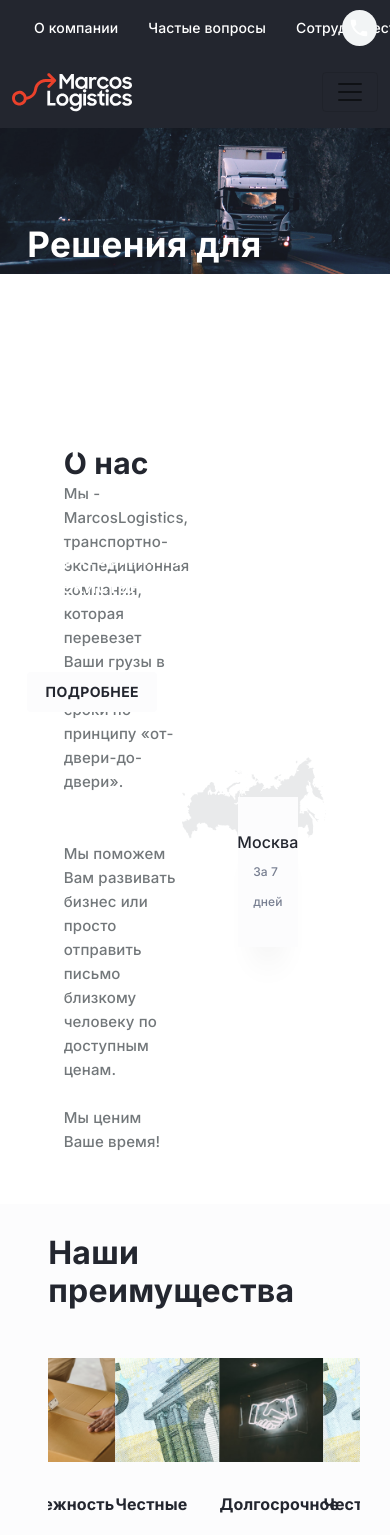
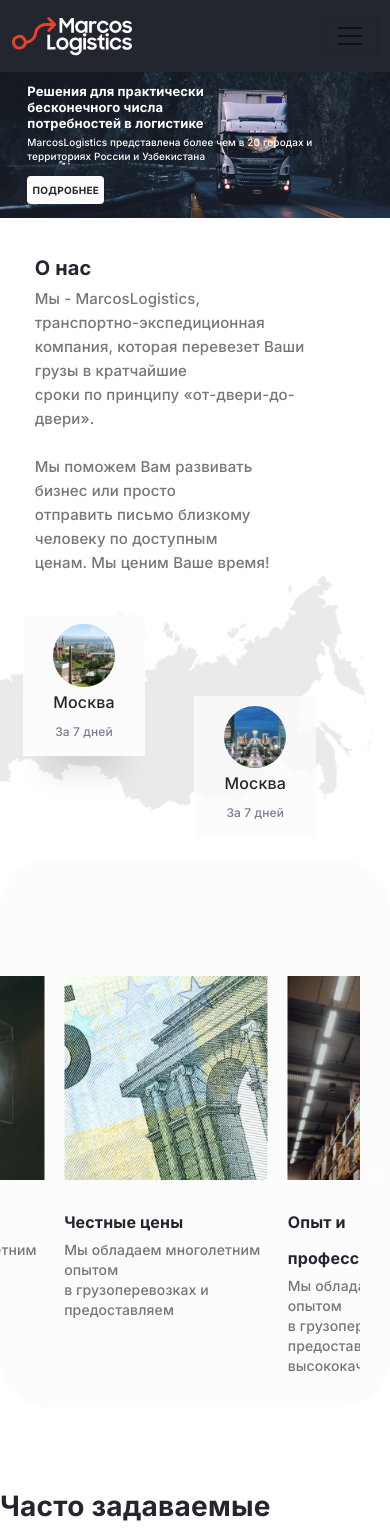
Before and after one commit to marufjon2001/marcoslogistik, a React (Create React App) app: page / in a window 390 px wide. Shown: the top 1535 px of the page. Built offline with nearby package versions, Linux system fonts and the light colour scheme.

Commit message:
rsponsiv

```diff
--- a/src/Component/Home/Home.jsx
+++ b/src/Component/Home/Home.jsx
@@ -134,10 +134,10 @@ const Home = () => {
      <Navbar/>
     <Box sx={{ backgroundColor: "#FFFFFF" }}>
       {/* tanck img */}
-      <Box width={"100%"} height={"100%"} position={"relative"}>
+      <Box  width={"100%"} height={"100%"} position={"relative"}>
         <Box sx={{ display: "flex", justifyContent: "center" }}>
           <Box position={"absolute"} width={"86%"} mt={12}>
-            <Typography className="xs:text-2xl ss:text-3xl"
+            <Typography className="text"
               style={{
                 fontFamily: "Inter",
                 fontWeight: "700",
@@ -150,7 +150,7 @@ const Home = () => {
               потребностей в логистике
             </Typography>
             <br />
-            <Typography
+            <Typography className="text_1"
               style={{
                 fontFamily: "Inter",
                 fontWeight: "400",
@@ -165,7 +165,7 @@ const Home = () => {
             <br />
             <br />
             <br />
-            <Button
+            <Button className="button"
               style={{
                 fontFamily: "Inter",
                 fontWeight: "700",
@@ -185,19 +185,19 @@ const Home = () => {
         </Box>
         <img  style={{ width: "100%", height: "100%" }} src={tranck} alt="" />
       </Box>
-      <Box display={"flex"} justifyContent={"center"} mt={15}>
-        <Box
+      <Box className="Map" display={"flex"} justifyContent={"center"} mt={15}>
+        <Box className="onas_box"
           sx={{
+            width: '95%',
             backgroundColor: "#FFFFFF",
             display: "flex",
             justifyContent: "center",
             alignItems: "center",
             padding: "50px",
           }}
-          width={"93%"}
         >
-          <Box width={"45%"}>
-            <Typography
+          <Box className="onastext" width={"45%"}>
+            <Typography className="onass"
               variant="h6"
               style={{
                 fontFamily: "Inter",
@@ -224,7 +224,6 @@ const Home = () => {
               «от-двери-до-двери».
             </Typography>
             <br />
-            <br />
             <Typography
               style={{
                 fontFamily: "Inter",
@@ -236,12 +235,11 @@ const Home = () => {
               }}
             >
               Мы поможем Вам развивать бизнес или просто <br /> отправить письмо
-              близкому человеку по доступным <br /> ценам. <br />
-              <br />
+              близкому человеку по доступным <br /> ценам.
               Мы ценим Ваше время!
             </Typography>
           </Box>
-          <Box width={"61%"} position={"relative"}>
+          <Box className="xarita_box" width={"61%"} position={"relative"}>
             <Box
               mt={5}
               ml={7}
@@ -255,7 +253,7 @@ const Home = () => {
                 position: "absolute",
               }}
             >
-              <img src={moskva} alt="" />
+              <img  src={moskva} alt="" />
               <Typography
                 style={{
                   fontFamily: "Inter",
@@ -282,7 +280,7 @@ const Home = () => {
             <Box
               ml={39}
               mt={25}
-              className="Москва"
+              className="Москва_xarita"
               sx={{
                 display: "flex",
                 justifyContent: "center",
@@ -290,9 +288,12 @@ const Home = () => {
                 flexDirection: "column",
                 padding: "30px",
                 position: "absolute",
+                backgroundColor: '#FCFCFDD4',
+                width:"30%",
+
               }}
             >
-              <img src={moskva1} alt="" />
+              <img style={{borderRadius: '50px'}} className="imglar" src={moskva1} alt="" />
               <Typography
                 style={{
                   fontFamily: "Inter",
@@ -316,16 +317,17 @@ const Home = () => {
                 За 7 дней
               </Typography>
             </Box>
-            <img width={"100%"} height={"400px"} src={xarita} alt="" />
+            <img className="xarita" width={"100%"} height={"400px"} src={xarita} alt="" />
           </Box>
         </Box>
       </Box>
       <Box>
         <App />
       </Box>
+
       <Box mt={10} display={"flex"} justifyContent={"center"}>
         <Box>
-          <Typography
+          <Typography className="Часто"
             style={{
               fontFamily: "Inter",
               fontWeight: "700",
@@ -340,8 +342,8 @@ const Home = () => {
           <br />
           <br />
           {otpravka.map((item, index) => (
-            <Box onClick={() => menuitem(item)} sx={{ float: "left" }} ml={5}>
-              <Typography
+            <Box className="otpravka"  onClick={() => menuitem(item)} sx={{ float: "left" }} ml={5}>
+              <Typography className="otpravkabuton"
                 style={
                   item.active
                     ? {
@@ -379,6 +381,7 @@ const Home = () => {
           ))}
         </Box>
       </Box>
+
        {/*------------------------ collapse----------------------------- */}
       <Box sx={{ display: "flex", justifyContent: "center" }} mt={10}>
         <Box sx={{ width: "50%",}}>
@@ -437,6 +440,7 @@ const Home = () => {
         <br /><br />
         </Box>
       </Box>
+
       {/*----------------------------- Carusel ------------------------------*/}
       <Box sx={{width: '100%',position: 'relative'}}>
 
@@ -482,6 +486,7 @@ const Home = () => {
             </Box>
           </Box>
         </Box>
+
       <Carousel autoplay>
     <Box>
       <img style={{width: '100%',height: '680px'}} src={img1} alt="" />
--- a/src/Component/Home/Swiper/App.jsx
+++ b/src/Component/Home/Swiper/App.jsx
@@ -1,17 +1,18 @@
 import React, { Component } from "react";
+import { Typography } from "@mui/material";
 import Slider from "react-slick";
 import img from "../../images/Kasb/img.png";
 import img2 from "../../images/Kasb/img2.png";
 import img3 from "../../images/Kasb/img3.png";
 import img4 from "../../images/Kasb/img4.png";
-import { Typography } from "@mui/material";
+import "./main.css"
 
 export default class AutoPlay extends Component {
   render() {
     const settings = {
       dots: true,
       infinite: true,
-      slidesToShow: 3,
+      slidesToShow: 4,
       slidesToScroll: 1,
       autoplay: true,
       speed: 1500,
@@ -19,13 +20,13 @@ export default class AutoPlay extends Component {
       cssEase: "linear",
     };
     return (
-      <div
+      <div className="imglar"
         style={{ display: "flex", justifyContent: "end", overflow: "hidden",backgroundColor: '#FCFCFD',padding: '30px' }}
       >
-        <div style={{ width: "94.5%",flexWrap: 'wrap' }}>
-          <Typography style={{fontFamily: 'Inter',fontWeight: '700',fontSize: '32px',lineHeight: '38px',color: '#23262F',}}>Наши преимущества</Typography>
+        <div className="caruseljs" style={{ width: "94.5%",flexWrap: 'wrap' }}>
+          <Typography className="swipperr" style={{fontFamily: 'Inter',fontWeight: '700',fontSize: '32px',lineHeight: '38px',color: '#23262F',}}>Наши преимущества</Typography>
           <br /><br />
-          <Slider {...settings}>
+          <Slider  {...settings}>
             <div>
               <img src={img} alt="" />
               <br />
@@ -65,7 +66,7 @@ export default class AutoPlay extends Component {
                   color: "#23262F",
                 }}
               >
-               Надежность и безопасность
+               Надежность
               </Typography>
               <Typography
                 style={{
@@ -119,7 +120,7 @@ export default class AutoPlay extends Component {
                   color: "#23262F",
                 }}
               >
-               Долгосрочное партнерство
+               Долгосрочное
               </Typography>
               <Typography
                 style={{
--- /dev/null
+++ b/src/Component/Home/Swiper/main.css
@@ -0,0 +1,16 @@
+@media (max-width:400px) {
+    .swipperr {
+        font-size: 22px !important;
+    }
+    .slick-list {
+        width: 100% !important;
+    }
+    .caruseljs {
+        width: 900px !important;
+    }
+    .slick-track {
+        display: flex !important;
+        gap: 20px !important;
+    }
+
+}
--- a/src/Component/Home/home.css
+++ b/src/Component/Home/home.css
@@ -1,3 +1,68 @@
 .slick-active button::before {
-   display: none !important;
+  display: none !important;
 }
+@media (max-width: 400px) {
+  .text {
+    width: 59.2% !important;
+    font-size: 13px !important;
+    margin-top: -85px !important;
+    line-height: 16px !important;
+  }
+  .text_1 {
+    width: 100% !important;
+    font-size: 10px !important;
+    margin-top: -20px !important;
+    line-height: 14px !important;
+  }
+  .button {
+    margin-top: -35% !important;
+    font-size: 10px !important;
+    font-weight: 800 !important;
+    width: 23% !important;
+    height: 40% !important;
+  }
+  .Map {
+    margin-top: -5% !important;
+  }
+  .onastext {
+    width: 100% !important;
+    flex-direction: column !important;
+  }
+  .onas_box {
+    flex-direction: column !important;
+    margin-left: -50px !important;
+  }
+  .onass {
+    font-size: 20px !important;
+  }
+  .xarita_box {
+    width: 150% !important;
+    /* overflow: hidden !important; */
+  }
+  .xarita {
+    width: 800px !important;
+  }
+  .Москва {
+    width: 30% !important;
+    height: 60% !important;
+    margin: none !important;
+  }
+  .Москва_xarita {
+    width: 30% !important;
+    height: 60% !important;
+    margin: 0 auto !important;
+    margin-left: 56% !important;
+    margin-top: 30% !important;
+  }
+  .imglar {
+    border-radius: 50px;
+  }
+  .Часто {
+    font-size: 28px !important;
+    display: flex !important;
+    justify-content: center !important;
+  }
+  .otpravka {
+   display: flex !important;
+  }
+}
--- a/src/Component/Navbar/Navbar.jsx
+++ b/src/Component/Navbar/Navbar.jsx
@@ -14,6 +14,7 @@ import IconButton from '@mui/material/IconButton';
 import CloseIcon from '@mui/icons-material/Close';
 import Typography from '@mui/material/Typography';
 import { useStore } from '../store/store.js';
+import "./main.css"
 import { Link } from 'react-router-dom';
 
 
@@ -78,25 +79,25 @@ function BasicExample() {
   return (
     <Box>
      <Navbar1/>
-     <Box width={'100%'} display={'flex'} justifyContent={"center"}>
+     <Box>
     <Navbar style={{backgroundColor: '#23262F',width: '100%'}} expand="lg">
       <Container className='navbar'>
         <Link to={"/"}>
         <img style={{height: '40px'}} src={navbar} alt="" />
         </Link>
-        <Navbar.Toggle aria-controls="basic-navbar-nav" />
-        <Navbar.Collapse id="basic-navbar-nav">
+        <Navbar.Toggle  aria-controls="basic-navbar-nav" />
+        <Navbar.Collapse className='nav' id="basic-navbar-nav">
           <Nav style={{position: 'relative'}} className="me-auto">
-           <input type="search"placeholder='Введите трек-код' style={{fontFamily: 'Inter',fontWeight: '400',fontSize: '14px',lineHeight: '16px',color: ' #72777A',width: '270px',height: '40px',paddingLeft: '10px'}}/>
-           <Box className="xs:hidden" ml={28} mt={0.5} sx={{width: '34px',height: '32px',backgroundColor: '#23262F',display: 'flex',justifyContent: 'center',alignItems: 'center',position: 'absolute',color: '#FCFCFD'}}>
+           <input className="" type="search"placeholder='Введите трек-код' style={{fontFamily: 'Inter',fontWeight: '400',fontSize: '14px',lineHeight: '16px',color: ' #72777A',width: '270px',height: '40px',paddingLeft: '10px'}}/>
+           <Box  ml={28} mt={0.5} sx={{width: '34px',height: '32px',backgroundColor: '#23262F',display: 'flex',justifyContent: 'center',alignItems: 'center',position: 'absolute',color: '#FCFCFD'}}>
            <SearchIcon/>
            </Box>
           </Nav>
           <Box sx={{display: 'flex',gap: '22px'}}>
-      <Button style={{fontFamily: 'Inter',fontWeight: '700',fontSize: '10px',lineHeight: '12px',color: '#23262F',width: '138px',backgroundColor: '#FCFCFD',padding: '13px',height: '40px'}}> <Link style={{textDecoration: 'none',color: '#23262F'}} to={'menu'}> Оформить заявку</Link></Button>
-     <Button style={{fontFamily: 'Inter',fontWeight: '700',fontSize: '10px',lineHeight: '12px',color: '#FCFCFD',width: '138px',backgroundColor: '#23262F',padding: '13px',border: '1px solid #FCFCFD',height: '40px',textDecoration: 'none'}}> <a style={{textDecoration: 'none',color: 'white'}} href="#carusel"> Калькулятор цен</a></Button>
+      <Button  style={{fontFamily: 'Inter',fontWeight: '700',fontSize: '10px',lineHeight: '12px',color: '#23262F',width: '138px',backgroundColor: '#FCFCFD',padding: '13px',height: '40px'}}> <Link style={{textDecoration: 'none',color: '#23262F'}} to={'menu'}> Оформить заявку</Link></Button>
+     <Button  style={{fontFamily: 'Inter',fontWeight: '700',fontSize: '10px',lineHeight: '12px',color: '#FCFCFD',width: '138px',backgroundColor: '#23262F',padding: '13px',border: '1px solid #FCFCFD',height: '40px',textDecoration: 'none'}}> <a style={{textDecoration: 'none',color: 'white'}} href="#carusel"> Калькулятор цен</a></Button>
 {/* ---------------------------modalka----------------------------------------------- */}
-      <Fab onClick={handleClickOpen} style={{backgroundColor: '#F2F4F5',flex: 'none',order: '0',flexGrow: '0',width: '40px',height: '40px',boxShadow: 'none'}} color="primary" aria-label="add">
+      <Fab onClick={handleClickOpen} style={{backgroundColor: 'white',flex: 'none',order: '0',flexGrow: '0',width: '40px',height: '40px',boxShadow: 'none'}} color="primary" aria-label="add">
       <Person2OutlinedIcon style={{color: '#23262F'}}/>
         </Fab>
       <BootstrapDialog
--- a/src/Component/Navbar/Navbar1/Navbar1.jsx
+++ b/src/Component/Navbar/Navbar1/Navbar1.jsx
@@ -5,7 +5,7 @@ import PhoneIcon from '@mui/icons-material/Phone';
 
 const Navbar1 = () => {
     return (
-        <Box width={"100%"} sx={{backgroundColor: '#23262F'}}>
+        <Box className="sm:hidden" width={"100%"} sx={{backgroundColor: '#23262F'}}>
       <Box width={'100%'} display={'flex'} justifyContent={'center'} sx={{padding: '10px'}}>
       <Box width={'87%'} display={'flex'} justifyContent={'space-between'} alignItems={'center'}>
         <Box sx={{display: 'flex',gap: '30px'}}>
--- /dev/null
+++ b/src/Component/Navbar/main.css
@@ -0,0 +1,3 @@
+@media (max-width:400px) {
+
+}
```
